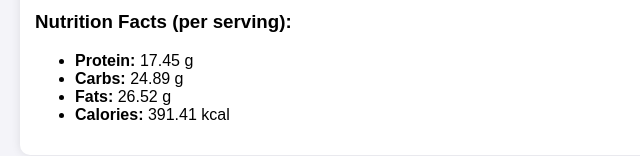
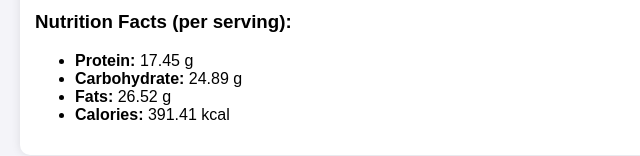
Before and after one commit to Hanan-Ameen/CSS, a plain HTML site: page pro.html in a window 1280 px wide. Shown: the part 798-954 px from the top of the page, 0-640 px from the left. Drawn offline with Linux system fonts and the light colour scheme.

Commit message:
added carb

```diff
--- a/pro.html
+++ b/pro.html
@@ -62,7 +62,7 @@
             <h3>Nutrition Facts (per serving):</h3>
             <ul>
                 <li><strong>Protein:</strong> 17.45 g</li>
-                <li><strong>Carbs:</strong> 24.89 g</li>
+                <li><strong>Carbohydrate:</strong> 24.89 g</li>
                 <li><strong>Fats:</strong> 26.52 g</li>
                 <li><strong>Calories:</strong> 391.41 kcal</li>
             </ul>
```
